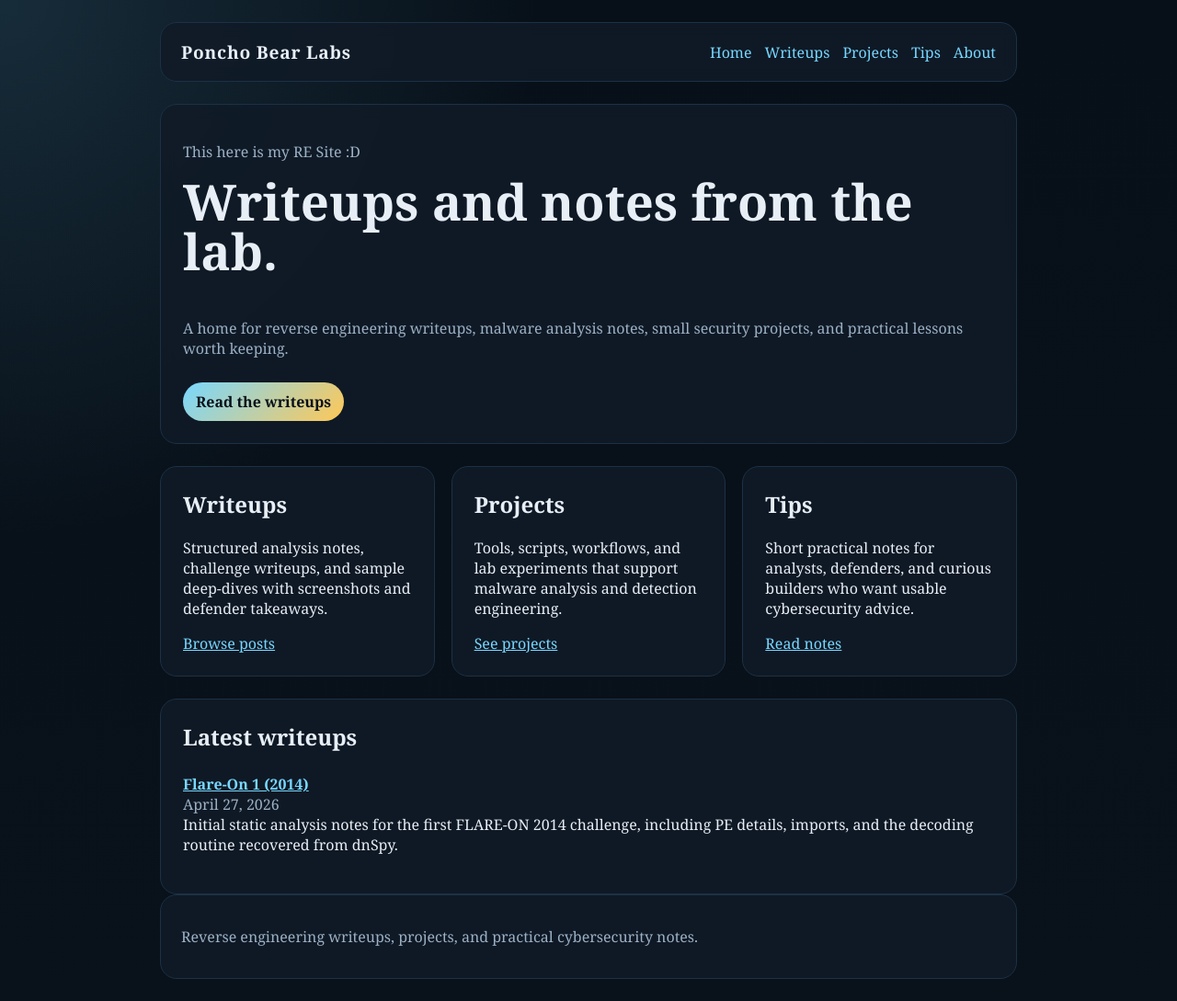
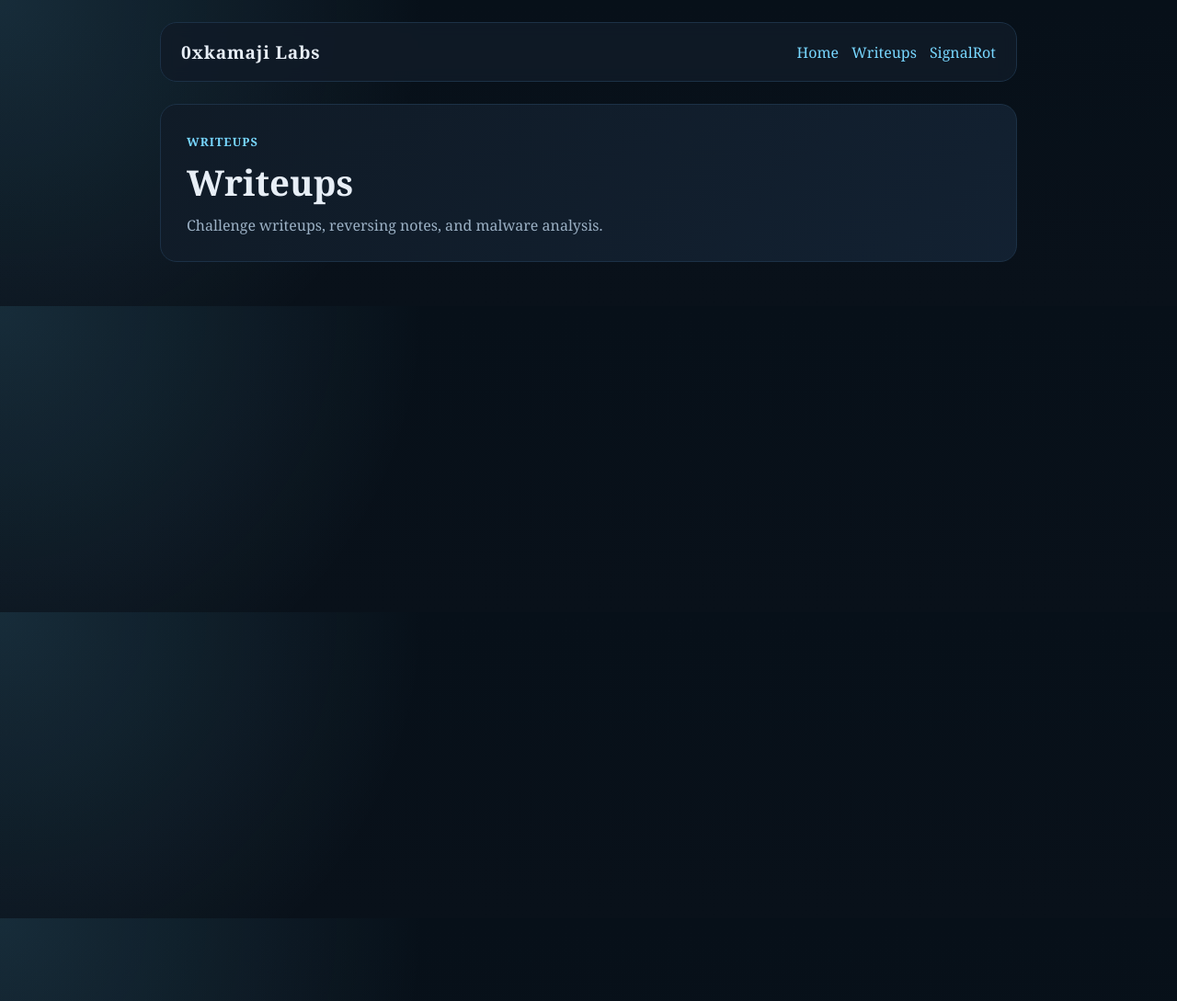
Before and after one commit to 0xkamaji/0xkamaji.github.io, a Jekyll site: the page built from index.md, in a window 1280 px wide. Shown: the whole page at 92% size. Built offline with Jekyll 4.4.1, drawn with Linux system fonts in a browser that asks for light colours.

Commit message:
stripped down site to just writeups for now

```diff
--- a/_config.yml
+++ b/_config.yml
@@ -1,4 +1,4 @@
-title: "Poncho Bear Labs"
+title: "0xkamaji Labs"
 description: "Reverse engineering writeups, projects, and practical cybersecurity notes."
 url: ""
 baseurl: ""
--- a/_layouts/default.html
+++ b/_layouts/default.html
@@ -5,7 +5,7 @@
     <meta name="viewport" content="width=device-width, initial-scale=1">
     <title>{% if page.title %}{{ page.title }} | {% endif %}{{ site.title }}</title>
     <meta name="description" content="{{ page.excerpt | default: site.description | strip_html | strip_newlines | truncate: 160 }}">
-    <link rel="stylesheet" href="{{ '/assets/css/style.css' | relative_url }}">
+    <link rel="stylesheet" href="{{ '/assets/css/site.css' | relative_url }}">
   </head>
   <body>
     <div class="site-shell">
@@ -14,19 +14,13 @@
         <nav class="nav">
           <a href="{{ '/' | relative_url }}">Home</a>
           <a href="{{ '/writeups/' | relative_url }}">Writeups</a>
-          <a href="{{ '/projects/' | relative_url }}">Projects</a>
-          <a href="{{ '/tips/' | relative_url }}">Tips</a>
-          <a href="{{ '/about/' | relative_url }}">About</a>
+          <a href="https://signalrot.net">SignalRot</a>
         </nav>
       </header>
 
       <main class="content">
         {{ content }}
       </main>
-
-      <footer class="site-footer">
-        <p>{{ site.description }}</p>
-      </footer>
     </div>
   </body>
   </html>
--- a/assets/css/style.css
+++ b/assets/css/site.css
@@ -99,6 +99,48 @@ a {
   grid-template-columns: repeat(auto-fit, minmax(240px, 1fr));
   gap: 18px;
   margin-bottom: 24px;
+}
+
+.feature-stack {
+  margin-bottom: 24px;
+}
+
+.feature-panel {
+  display: block;
+  padding: 28px;
+  color: var(--text);
+  text-decoration: none;
+  background: linear-gradient(135deg, rgba(16, 27, 39, 0.94), rgba(19, 34, 51, 0.94));
+  border: 1px solid var(--border);
+  border-radius: 18px;
+  transition: transform 180ms ease, border-color 180ms ease, box-shadow 180ms ease;
+}
+
+.feature-panel:hover,
+.feature-panel:focus-visible {
+  transform: translateY(-2px);
+  border-color: var(--accent);
+  box-shadow: 0 16px 32px rgba(0, 0, 0, 0.18);
+}
+
+.feature-panel h2 {
+  margin: 8px 0 10px;
+  font-size: clamp(1.8rem, 3vw, 2.6rem);
+}
+
+.feature-panel p {
+  margin: 0;
+  color: var(--muted);
+  max-width: 42rem;
+}
+
+.feature-label {
+  display: inline-block;
+  color: var(--accent);
+  font-size: 0.8rem;
+  font-weight: 700;
+  letter-spacing: 0.08em;
+  text-transform: uppercase;
 }
 
 .card,
--- a/index.md
+++ b/index.md
@@ -2,43 +2,10 @@
 layout: default
 title: Home
 ---
-<section class="hero card">
-  <p class="eyebrow">This here is my RE Site :D</p>
-  <h1>Writeups and notes from the lab.</h1>
-  <p class="lede">
-    A home for reverse engineering writeups, malware analysis notes, small security projects,
-    and practical lessons worth keeping.
-  </p>
-  <a class="button" href="{{ '/writeups/' | relative_url }}">Read the writeups</a>
+<section class="feature-stack">
+  <a class="feature-panel" href="{{ '/writeups/' | relative_url }}">
+    <span class="feature-label">Writeups</span>
+    <h2>Writeups</h2>
+    <p>Challenge writeups, reversing notes, and malware analysis.</p>
+  </a>
 </section>
-
-<section class="grid">
-  <article class="card">
-    <h2>Writeups</h2>
-    <p>Structured analysis notes, challenge writeups, and sample deep-dives with screenshots and defender takeaways.</p>
-    <a href="{{ '/writeups/' | relative_url }}">Browse posts</a>
-  </article>
-  <article class="card">
-    <h2>Projects</h2>
-    <p>Tools, scripts, workflows, and lab experiments that support malware analysis and detection engineering.</p>
-    <a href="{{ '/projects/' | relative_url }}">See projects</a>
-  </article>
-  <article class="card">
-    <h2>Tips</h2>
-    <p>Short practical notes for analysts, defenders, and curious builders who want usable cybersecurity advice.</p>
-    <a href="{{ '/tips/' | relative_url }}">Read notes</a>
-  </article>
-</section>
-
-<section class="card">
-  <h2>Latest writeups</h2>
-  <ul class="post-list">
-    {% for post in site.posts limit:3 %}
-      <li>
-        <a href="{{ post.url | relative_url }}"><strong>{{ post.title }}</strong></a><br>
-        <span class="post-meta">{{ post.date | date: "%B %d, %Y" }}</span><br>
-        <span>{{ post.excerpt | strip_html | truncate: 180 }}</span>
-      </li>
-    {% endfor %}
-  </ul>
-</section>
```
